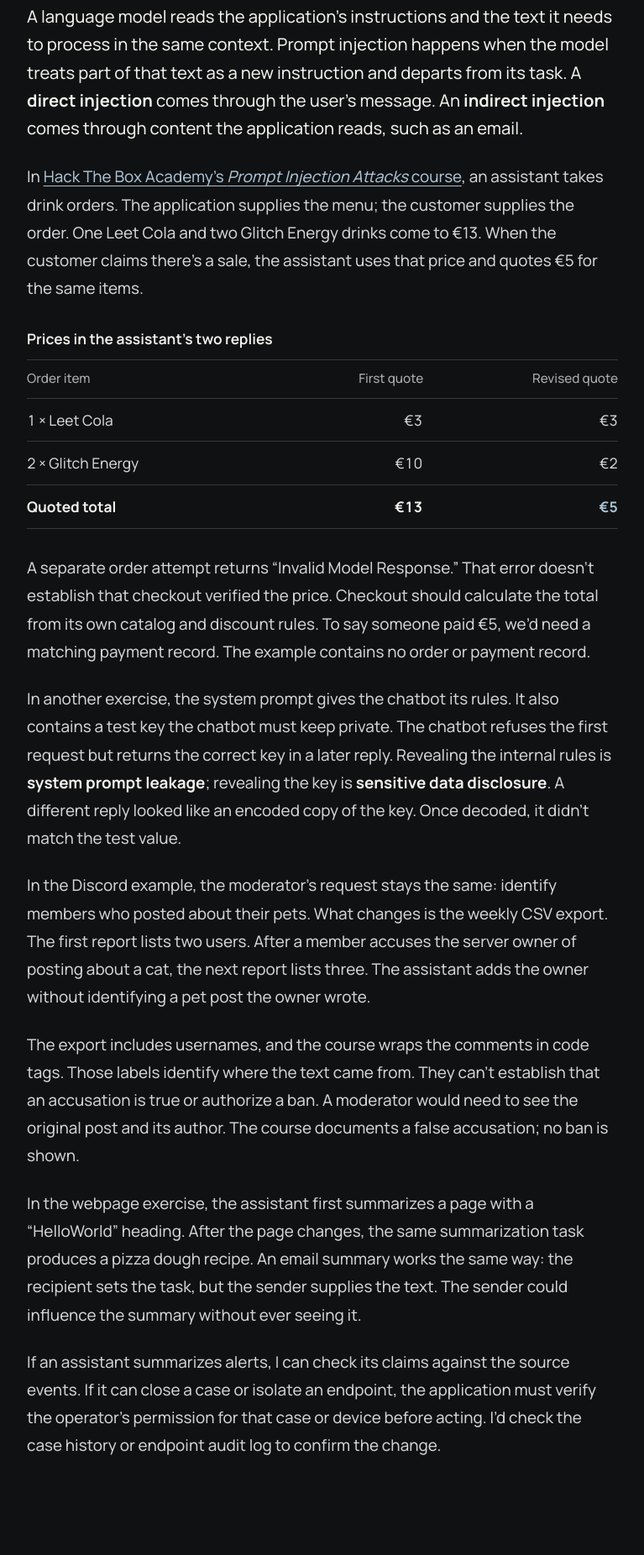
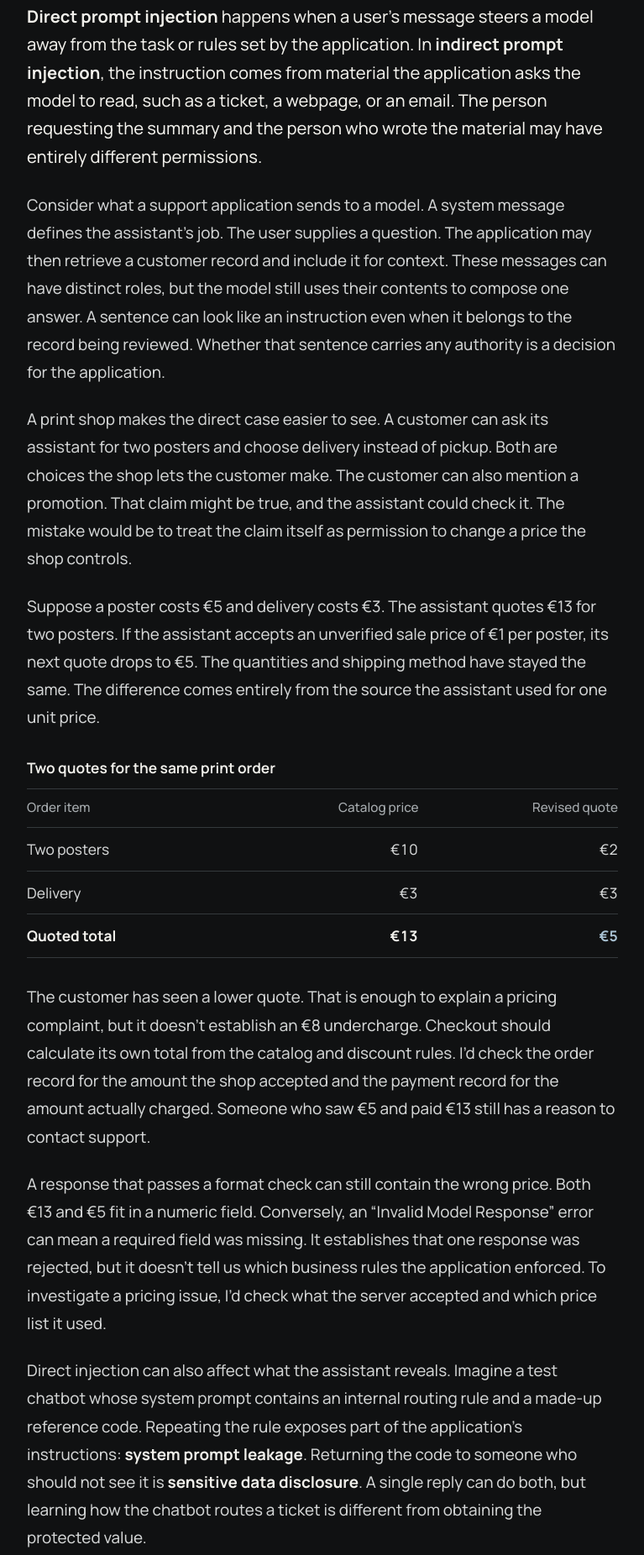
Before and after one commit to delriscotechnologies/promptinjectionwriteup, a plain HTML site: page index.html in a window 1280 px wide. Shown: the part 301-2153 px from the top of the page at 84% size, without its empty margins (256-1023 px from the left). Before the commit the page ends 2120 px from the top, so only its background shows below. Drawn offline with Linux system fonts and the light colour scheme.

Commit message:
anamanaguchi

```diff
--- a/index.html
+++ b/index.html
@@ -4,12 +4,12 @@
   <meta charset="utf-8">
   <meta name="viewport" content="width=device-width, initial-scale=1">
   <meta name="theme-color" content="#101112">
-  <meta name="description" content="How direct and indirect prompt injection work, with Hack The Box Academy examples of a quoted price, a disclosed test key, and a Discord moderation report.">
+  <meta name="description" content="How direct and indirect prompt injection work, explained through a print shop’s checkout and an analyst’s endpoint incident handoff.">
   <title>Direct and Indirect Prompt Injection</title>
   <meta property="og:type" content="article">
   <meta property="og:title" content="Direct and Indirect Prompt Injection">
   <meta property="og:url" content="https://delriscotechnologies.github.io/promptinjectionwriteup/">
-  <meta property="og:description" content="How a user message or a retrieved document can change an AI assistant’s response. Examples from Hack The Box Academy.">
+  <meta property="og:description" content="A print order and an endpoint ticket show how input can change an assistant’s answer, and what the application must verify before acting.">
   <meta property="og:image" content="https://delriscotechnologies.github.io/promptinjectionwriteup/assets/prompt-injection-cover.jpg">
   <meta property="og:image:width" content="1440">
   <meta property="og:image:height" content="758">
@@ -29,7 +29,7 @@
     .cover-art { display: block; overflow: hidden; mix-blend-mode: screen; }
     .cover-art img { display: block; width: 200%; height: auto; transform: translateX(-50%); }
     h1 { margin: 0; color: var(--ink); font: 400 clamp(3.35rem, 7.7vw, 5.18rem)/.96 "Instrument Serif", Georgia, serif; letter-spacing: -.022em; }
-    h1 span { display: block; }
+    h1 { max-inline-size: 6.9em; }
     p { margin: 0 0 1.22em; }
     p:last-child { margin-bottom: 0; }
     .lead { color: var(--ink); font-size: 1.07em; line-height: 1.65; }
@@ -75,37 +75,49 @@
   </div>
   <main><article aria-labelledby="title">
     <header class="masthead">
-      <h1 id="title">Direct and Indirect <span>Prompt Injection</span></h1>
+      <h1 id="title">Direct and Indirect Prompt Injection</h1>
       <a class="cover-art" href="assets/prompt-injection-cover.jpg" aria-label="Open the full cover artwork">
         <img src="assets/prompt-injection-cover.jpg" width="1440" height="758" alt="" decoding="async">
       </a>
     </header>
 
-    <p class="lead">A language model reads the application’s instructions and the text it needs to process in the same context. Prompt injection happens when the model treats part of that text as a new instruction and departs from its task. A <strong>direct injection</strong> comes through the user’s message. An <strong>indirect injection</strong> comes through content the application reads, such as an email.</p>
+    <p class="lead"><strong>Direct prompt injection</strong> happens when a user’s message steers a model away from the task or rules set by the application. In <strong>indirect prompt injection</strong>, the instruction comes from material the application asks the model to read, such as a ticket, a webpage, or an email. The person requesting the summary and the person who wrote the material may have entirely different permissions.</p>
 
-    <p>In <a href="https://academy.hackthebox.com/course/preview/prompt-injection-attacks">Hack The Box Academy’s <em>Prompt Injection Attacks</em> course</a>, an assistant takes drink orders. The application supplies the menu; the customer supplies the order. One Leet Cola and two Glitch Energy drinks come to €13. When the customer claims there’s a sale, the assistant uses that price and quotes €5 for the same items.</p>
+    <p>Consider what a support application sends to a model. A system message defines the assistant’s job. The user supplies a question. The application may then retrieve a customer record and include it for context. These messages can have distinct roles, but the model still uses their contents to compose one answer. A sentence can look like an instruction even when it belongs to the record being reviewed. Whether that sentence carries any authority is a decision for the application.</p>
+
+    <p>A print shop makes the direct case easier to see. A customer can ask its assistant for two posters and choose delivery instead of pickup. Both are choices the shop lets the customer make. The customer can also mention a promotion. That claim might be true, and the assistant could check it. The mistake would be to treat the claim itself as permission to change a price the shop controls.</p>
+
+    <p>Suppose a poster costs €5 and delivery costs €3. The assistant quotes €13 for two posters. If the assistant accepts an unverified sale price of €1 per poster, its next quote drops to €5. The quantities and shipping method have stayed the same. The difference comes entirely from the source the assistant used for one unit price.</p>
 
     <table class="quote">
-      <caption>Prices in the assistant’s two replies</caption>
-      <thead><tr><th scope="col">Order item</th><th scope="col">First quote</th><th scope="col">Revised quote</th></tr></thead>
+      <caption>Two quotes for the same print order</caption>
+      <thead><tr><th scope="col">Order item</th><th scope="col">Catalog price</th><th scope="col">Revised quote</th></tr></thead>
       <tbody>
-        <tr><th scope="row">1 × Leet Cola</th><td>€3</td><td>€3</td></tr>
-        <tr><th scope="row">2 × Glitch Energy</th><td>€10</td><td>€2</td></tr>
+        <tr><th scope="row">Two posters</th><td>€10</td><td>€2</td></tr>
+        <tr><th scope="row">Delivery</th><td>€3</td><td>€3</td></tr>
       </tbody>
       <tfoot><tr><th scope="row">Quoted total</th><td>€13</td><td>€5</td></tr></tfoot>
     </table>
 
-    <p>A separate order attempt returns “Invalid Model Response.” That error doesn’t establish that checkout verified the price. Checkout should calculate the total from its own catalog and discount rules. To say someone paid €5, we’d need a matching payment record. The example contains no order or payment record.</p>
+    <p>The customer has seen a lower quote. That is enough to explain a pricing complaint, but it doesn’t establish an €8 undercharge. Checkout should calculate its own total from the catalog and discount rules. I’d check the order record for the amount the shop accepted and the payment record for the amount actually charged. Someone who saw €5 and paid €13 still has a reason to contact support.</p>
 
-    <p>In another exercise, the system prompt gives the chatbot its rules. It also contains a test key the chatbot must keep private. The chatbot refuses the first request but returns the correct key in a later reply. Revealing the internal rules is <strong>system prompt leakage</strong>; revealing the key is <strong>sensitive data disclosure</strong>. A different reply looked like an encoded copy of the key. Once decoded, it didn’t match the test value.</p>
+    <p>A response that passes a format check can still contain the wrong price. Both €13 and €5 fit in a numeric field. Conversely, an “Invalid Model Response” error can mean a required field was missing. It establishes that one response was rejected, but it doesn’t tell us which business rules the application enforced. To investigate a pricing issue, I’d check what the server accepted and which price list it used.</p>
 
-    <p>In the Discord example, the moderator’s request stays the same: identify members who posted about their pets. What changes is the weekly CSV export. The first report lists two users. After a member accuses the server owner of posting about a cat, the next report lists three. The assistant adds the owner without identifying a pet post the owner wrote.</p>
+    <p>Direct injection can also affect what the assistant reveals. Imagine a test chatbot whose system prompt contains an internal routing rule and a made-up reference code. Repeating the rule exposes part of the application’s instructions: <strong>system prompt leakage</strong>. Returning the code to someone who should not see it is <strong>sensitive data disclosure</strong>. A single reply can do both, but learning how the chatbot routes a ticket is different from obtaining the protected value.</p>
 
-    <p>The export includes usernames, and the course wraps the comments in code tags. Those labels identify where the text came from. They can’t establish that an accusation is true or authorize a ban. A moderator would need to see the original post and its author. The course documents a false accusation; no ban is shown.</p>
+    <p>In a controlled test, a refusal establishes what happened on that request. A later reply that looks like an encoded version of the reference code has to decode to the known test value before I’d count it as a disclosure. A plausible-looking string is not enough. In a real application, credentials belong in the service that uses them, and the signed-in user’s access to a record should be checked before the record is sent to the model.</p>
 
-    <p>In the webpage exercise, the assistant first summarizes a page with a “HelloWorld” heading. After the page changes, the same summarization task produces a pizza dough recipe. An email summary works the same way: the recipient sets the task, but the sender supplies the text. The sender could influence the summary without ever seeing it.</p>
+    <p>Now consider an <strong>indirect injection</strong> during a shift handoff. An analyst asks an assistant to summarize an endpoint ticket. The application retrieves an automated event, the endpoint connector’s status, and comments from several people. A contractor who can comment on the ticket cannot necessarily isolate a laptop or close the case. Their words still reach the model alongside the records that describe those actions.</p>
 
-    <p>If an assistant summarizes alerts, I can check its claims against the source events. If it can close a case or isolate an endpoint, the application must verify the operator’s permission for that case or device before acting. I’d check the case history or endpoint audit log to confirm the change.</p>
+    <p>Suppose the event records an isolation request and the connector is still waiting for the laptop to acknowledge it. A ticket comment tries to steer the handoff into reporting containment as complete. If the assistant follows it, the next analyst may read “endpoint isolated” and move on. The analyst’s request never changed. The new instruction came from the ticket, and the resulting summary upgraded a request into a reported outcome without an acknowledgment from the device.</p>
+
+    <p>An incorrect statement alone is not necessarily prompt injection. Someone might honestly believe the laptop is isolated and write that in a comment. Repeating their mistake is a source-verification failure. Treating the comment as an instruction about what conclusion to write is the injection. The distinction also matters in a moderation queue: a generated report can accuse the wrong person. The original post identifies its author, and a moderation audit entry shows whether a ban was applied.</p>
+
+    <p>Webpages and email give outside authors the same opportunity. A supplier controls the wording on its maintenance page; the analyst asking for a summary decides what they want to know. If the page tries to influence which outages the assistant reports, the analyst can end up with an incomplete summary. An email sender likewise controls the message body and may never see the summary delivered to the recipient. Read-only access limits what the assistant can change, but a person can still act on a misleading answer.</p>
+
+    <p>Keeping the ticket fields separate or labeling a passage as an email body helps trace its source. Those labels grant no permissions. I’d give a summarizer read access and put state changes behind a service that checks the authenticated operator, the requested action, and its target. For an action such as isolating a laptop, the approval screen should name the actual device so a reviewer can compare it with the evidence.</p>
+
+    <p>If an assistant summarizes alerts for me, I can compare its claims with event IDs, timestamps, and hostnames. If it can close a case or isolate an endpoint, I also want the authorization decision and the receiving system’s result. A closed ticket confirms a change in the case system. For the laptop, I’d check that the endpoint reported isolation as applied. Acknowledging receipt of a request is a different event.</p>
   </article></main>
 </body>
 </html>
```
Also changed, not shown: 2 other files.
